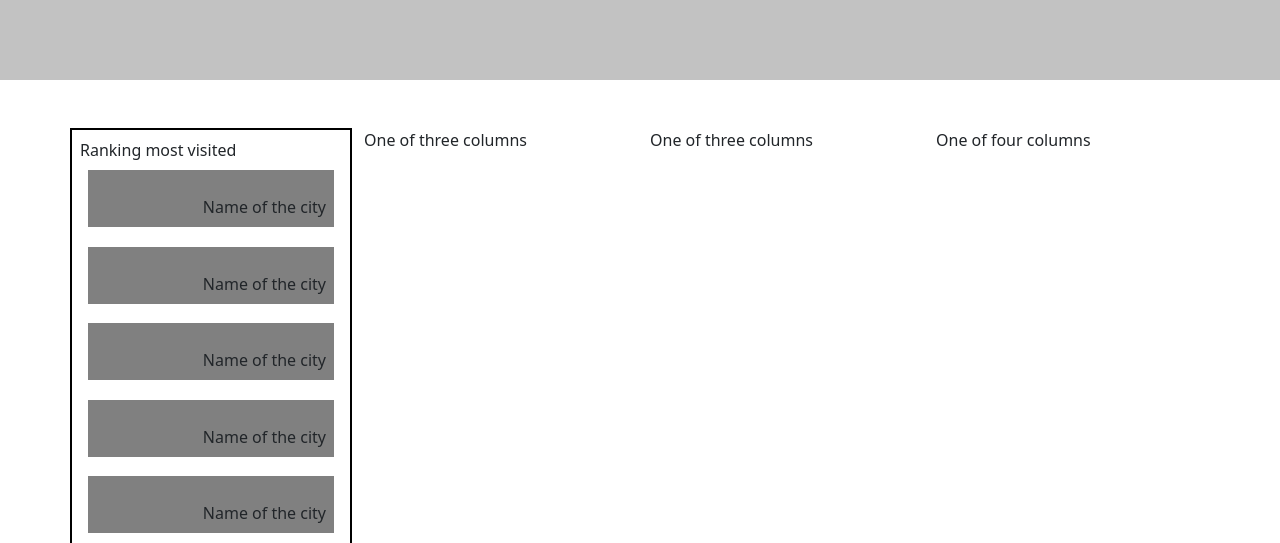
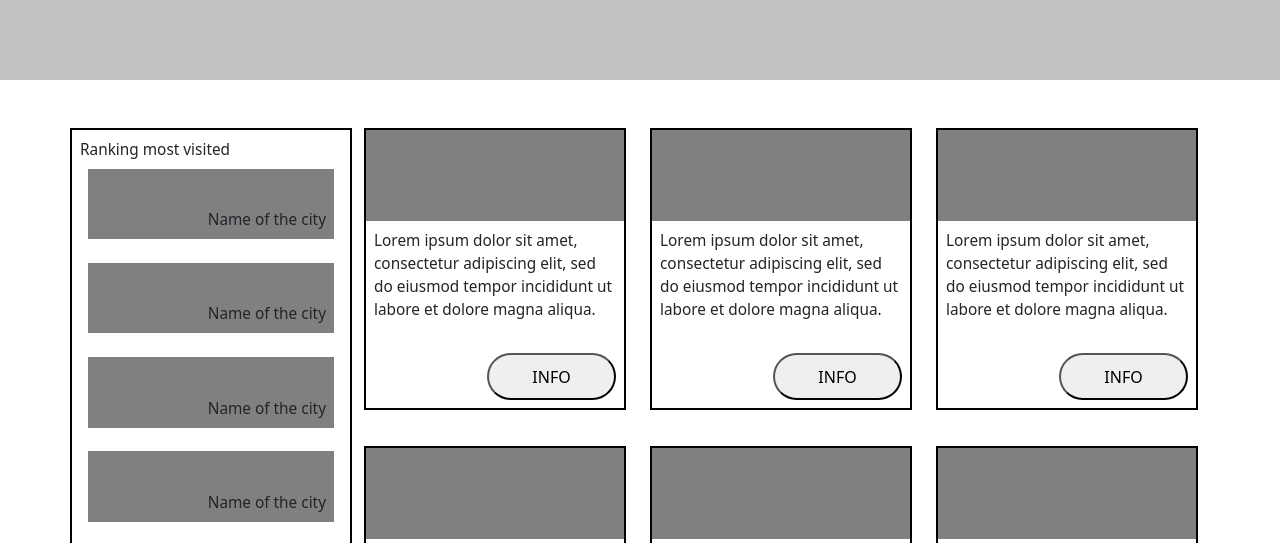
Before and after one commit to MarkWebDeveloper/Bootstrap-Cities-In-The-World, a website built with Vite: page src/index.html in a window 1280 px wide. Shown: the part 256-799 px from the top of the page. Built offline with nearby package versions, Linux system fonts and the light colour scheme.

Commit message:
cities section is ready

```diff
--- a/src/index.html
+++ b/src/index.html
@@ -19,41 +19,8 @@
             <h1>The most Popular City</h1>
         </div>
 
-        <div class="container py-5">
-            <div class="row">
-              <div id="most-visited-container" class="col d-flex flex-column justify-content-start p-2">
-                <p class="m-0">Ranking most visited</p>
-                <div class="my-cities-container col d-flex flex-column justify-content-between p-2">
-                    <div class="my-city-container d-flex justify-content-end align-items-end p-2">
-                        <p class="m-0">Name of the city</p>
-                    </div>
-                    <div class="my-city-container d-flex justify-content-end align-items-end p-2">
-                        <p class="m-0">Name of the city</p>
-                    </div>
-                    <div class="my-city-container d-flex justify-content-end align-items-end p-2">
-                        <p class="m-0">Name of the city</p>
-                    </div>
-                    <div class="my-city-container d-flex justify-content-end align-items-end p-2">
-                        <p class="m-0">Name of the city</p>
-                    </div>
-                    <div class="my-city-container d-flex justify-content-end align-items-end p-2">
-                        <p class="m-0">Name of the city</p>
-                    </div>
-                    <div class="my-city-container d-flex justify-content-end align-items-end p-2">
-                        <p class="m-0">Name of the city</p>
-                    </div>
-                </div>
-              </div>
-              <div class="col">
-                One of three columns
-              </div>
-              <div class="col">
-                One of three columns
-              </div>
-              <div class="col">
-                One of four columns
-              </div>
-            </div>
+        <div id="cities-container" class="container py-5">
+
         </div>
 
         <div class="container py-4 p-3 mx-auto">
--- /dev/null
+++ b/src/js/cities-section.js
@@ -0,0 +1,79 @@
+let citiesSection = document.querySelector('#cities-container')
+
+export function loadCities() {
+    citiesSection.innerHTML = /* html */ `
+    <div class="row">
+              <div id="most-visited-container" class="col d-flex flex-column justify-content-start p-2">
+                <p class="m-0">Ranking most visited</p>
+                <div class="my-cities-container col d-flex flex-column justify-content-between p-2">
+                    <div class="my-city-container-ranked d-flex justify-content-end align-items-end p-2">
+                        <p class="m-0">Name of the city</p>
+                    </div>
+                    <div class="my-city-container-ranked d-flex justify-content-end align-items-end p-2">
+                        <p class="m-0">Name of the city</p>
+                    </div>
+                    <div class="my-city-container-ranked d-flex justify-content-end align-items-end p-2">
+                        <p class="m-0">Name of the city</p>
+                    </div>
+                    <div class="my-city-container-ranked d-flex justify-content-end align-items-end p-2">
+                        <p class="m-0">Name of the city</p>
+                    </div>
+                    <div class="my-city-container-ranked d-flex justify-content-end align-items-end p-2">
+                        <p class="m-0">Name of the city</p>
+                    </div>
+                    <div class="my-city-container-ranked d-flex justify-content-end align-items-end p-2">
+                        <p class="m-0">Name of the city</p>
+                    </div>
+                </div>
+              </div>
+              <div class="col d-flex flex-column justify-content-between">
+                <div class="my-city-container d-flex flex-column" >
+                    <div class="my-city-photo"></div>
+                    <div class="p-2">
+                        <p class="my-city-description-text">Lorem ipsum dolor sit amet, consectetur adipiscing elit, sed do eiusmod tempor incididunt ut labore et dolore magna aliqua.</p>
+                    </div>
+                    <button class="my-city-info-button w-50 align-self-end m-2">INFO</button>
+                </div>
+                <div class="my-city-container d-flex flex-column" >
+                    <div class="my-city-photo"></div>
+                    <div class="p-2">
+                        <p class="my-city-description-text">Lorem ipsum dolor sit amet, consectetur adipiscing elit, sed do eiusmod tempor incididunt ut labore et dolore magna aliqua.</p>
+                    </div>
+                    <button class="my-city-info-button w-50 align-self-end m-2">INFO</button>
+                </div>
+              </div>
+              <div class="col d-flex flex-column justify-content-between">
+                <div class="my-city-container d-flex flex-column" >
+                    <div class="my-city-photo"></div>
+                    <div class="p-2">
+                        <p class="my-city-description-text">Lorem ipsum dolor sit amet, consectetur adipiscing elit, sed do eiusmod tempor incididunt ut labore et dolore magna aliqua.</p>
+                    </div>
+                    <button class="my-city-info-button w-50 align-self-end m-2">INFO</button>
+                </div>
+                <div class="my-city-container d-flex flex-column" >
+                    <div class="my-city-photo"></div>
+                    <div class="p-2">
+                        <p class="my-city-description-text">Lorem ipsum dolor sit amet, consectetur adipiscing elit, sed do eiusmod tempor incididunt ut labore et dolore magna aliqua.</p>
+                    </div>
+                    <button class="my-city-info-button w-50 align-self-end m-2">INFO</button>
+                </div>
+              </div>
+              <div class="col d-flex flex-column justify-content-between">
+                <div class="my-city-container d-flex flex-column" >
+                    <div class="my-city-photo"></div>
+                    <div class="p-2">
+                        <p class="my-city-description-text">Lorem ipsum dolor sit amet, consectetur adipiscing elit, sed do eiusmod tempor incididunt ut labore et dolore magna aliqua.</p>
+                    </div>
+                    <button class="my-city-info-button w-50 align-self-end m-2">INFO</button>
+                </div>
+                <div class="my-city-container d-flex flex-column" >
+                    <div class="my-city-photo"></div>
+                    <div class="p-2">
+                        <p class="my-city-description-text">Lorem ipsum dolor sit amet, consectetur adipiscing elit, sed do eiusmod tempor incididunt ut labore et dolore magna aliqua.</p>
+                    </div>
+                    <button class="my-city-info-button w-50 align-self-end m-2">INFO</button>
+                </div>
+              </div>
+            </div>
+    `
+}
--- a/src/js/main.js
+++ b/src/js/main.js
@@ -5,9 +5,11 @@ import '../scss/header.scss'
 import '../scss/banner.scss'
 import '../scss/grid.scss'
 import { loadHeader } from './header'
+import { loadCities } from './cities-section'
 
 function app() {
     loadHeader()
+    loadCities()
 }
 
 app()
--- a/src/scss/grid.scss
+++ b/src/scss/grid.scss
@@ -1,9 +1,29 @@
 #most-visited-container {
-    height: 500px;
+    height: 600px;
+    border: 2px solid black;
+    font-size: 1.2vmax;
+}
+
+.my-city-container-ranked {
+    background-color: gray;
+    height:  13%;
+}
+
+.my-city-container {
+    height:  47%;
     border: 2px solid black;
 }
 
-.my-city-container {
+.my-city-photo {
+    height:  40%;
     background-color: gray;
-    height:  13%;
 }
+
+.my-city-description-text {
+    font-size: 1.2vmax;
+}
+
+.my-city-info-button {
+    height: 20%;
+    border-radius: 5vw;
+}
```
